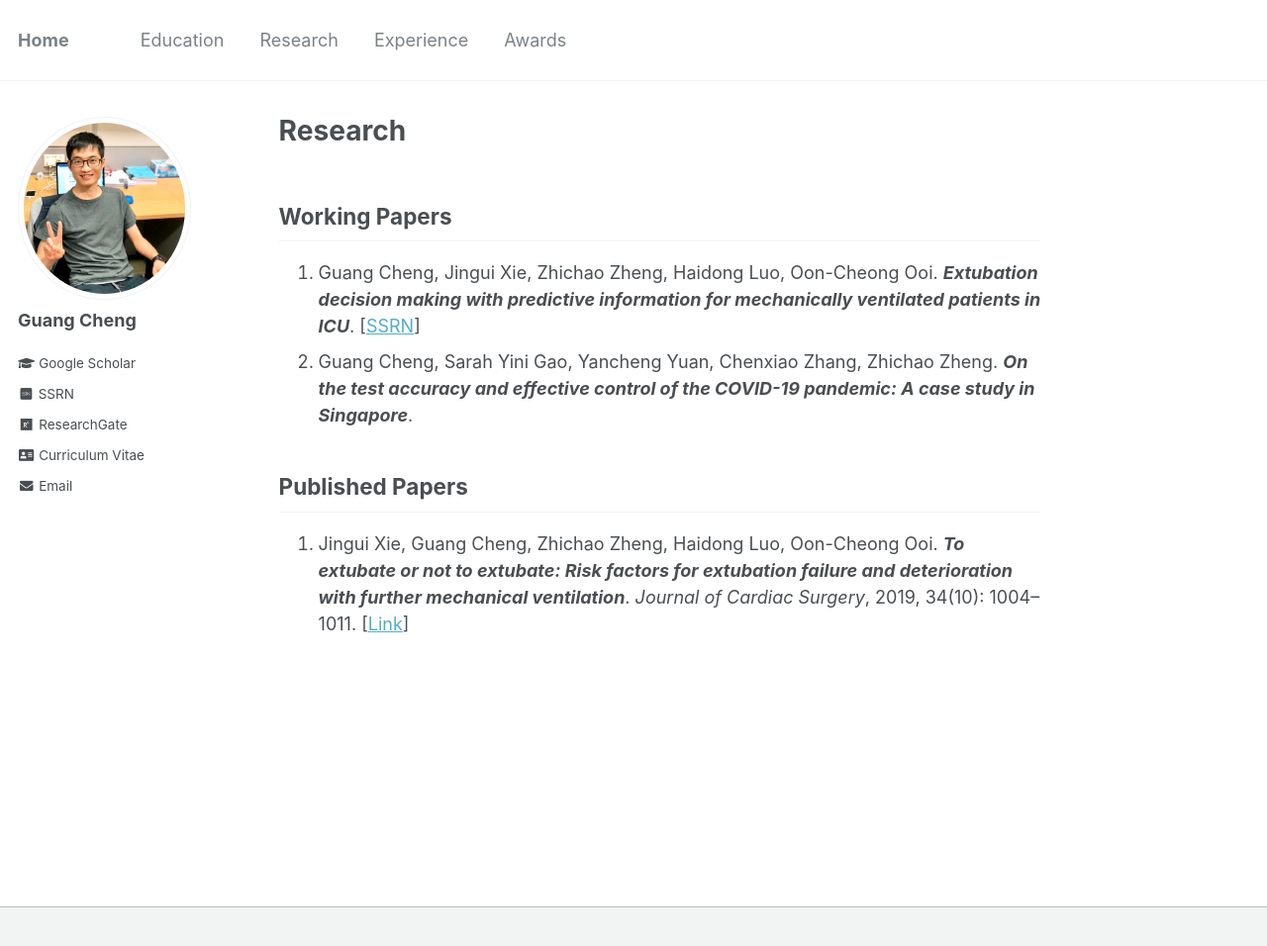
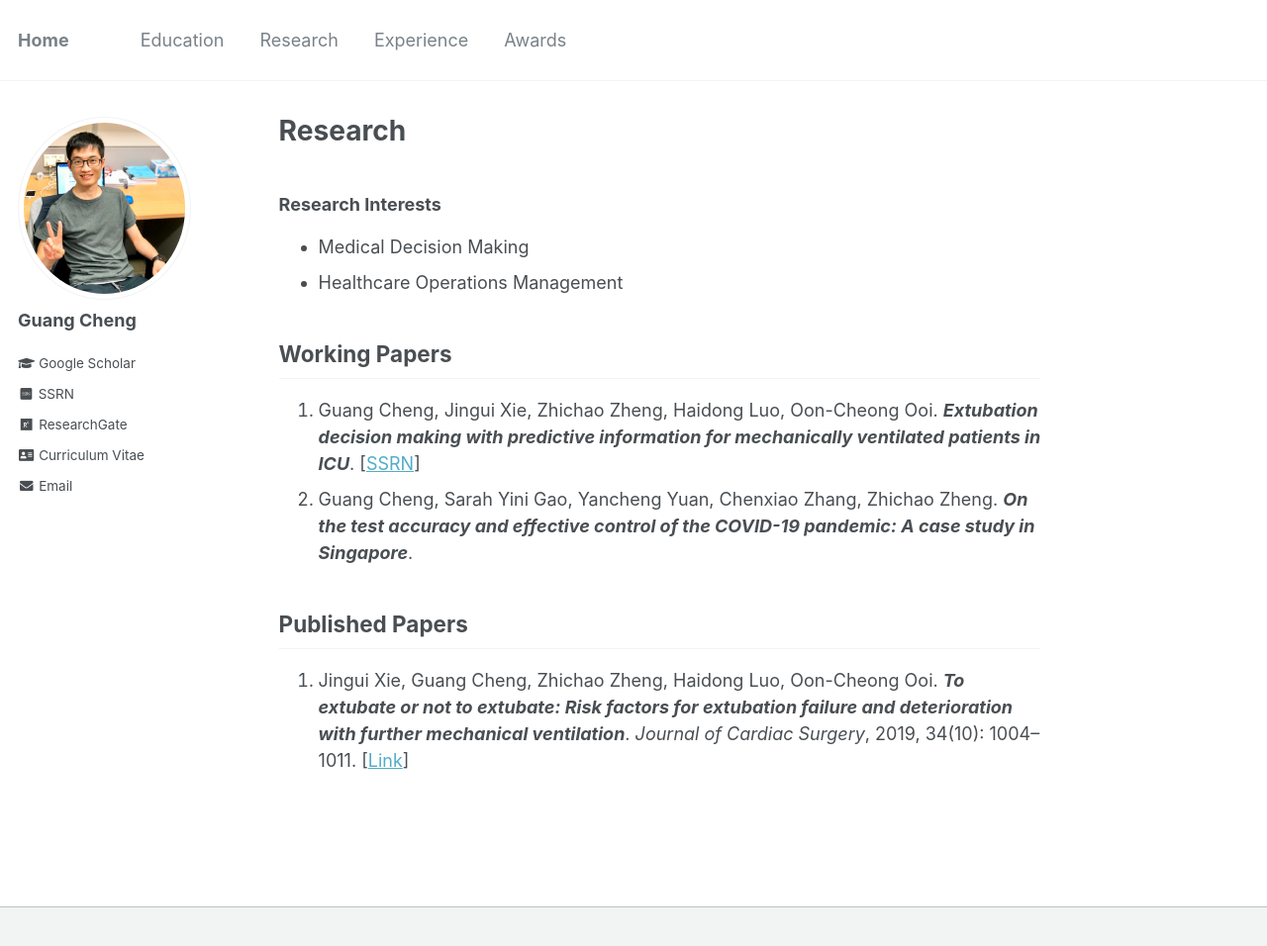
Before and after one commit to gcheng-nus/gcheng-nus.github.io, a Jekyll site: the page built from _pages/research.md, in a window 1280 px wide and 989 px high. Shown: the top 956 px of the window at 99% size. Built offline with Jekyll 4.4.1, drawn with Linux system fonts in a browser that asks for light colours; some web fonts are replaced.

Commit message:
interest

```diff
--- a/_pages/research.md
+++ b/_pages/research.md
@@ -5,6 +5,10 @@ permalink: /research/
 author_profile: true
 ---
 
+### Research Interests
+- Medical Decision Making
+- Healthcare Operations Management
+
 ## Working Papers
 1. Guang Cheng, Jingui Xie, Zhichao Zheng, Haidong Luo, Oon-Cheong Ooi. ***Extubation decision making with predictive information for mechanically ventilated patients in ICU***. [<a href="https://ssrn.com/abstract=3397530" target="_blank">SSRN</a>]
 2. Guang Cheng, Sarah Yini Gao, Yancheng Yuan, Chenxiao Zhang, Zhichao Zheng. ***On the test accuracy and effective control of the COVID-19 pandemic: A case study in Singapore***.
```
Also changed, not shown: _pages/about.md (+0 -2 lines).
